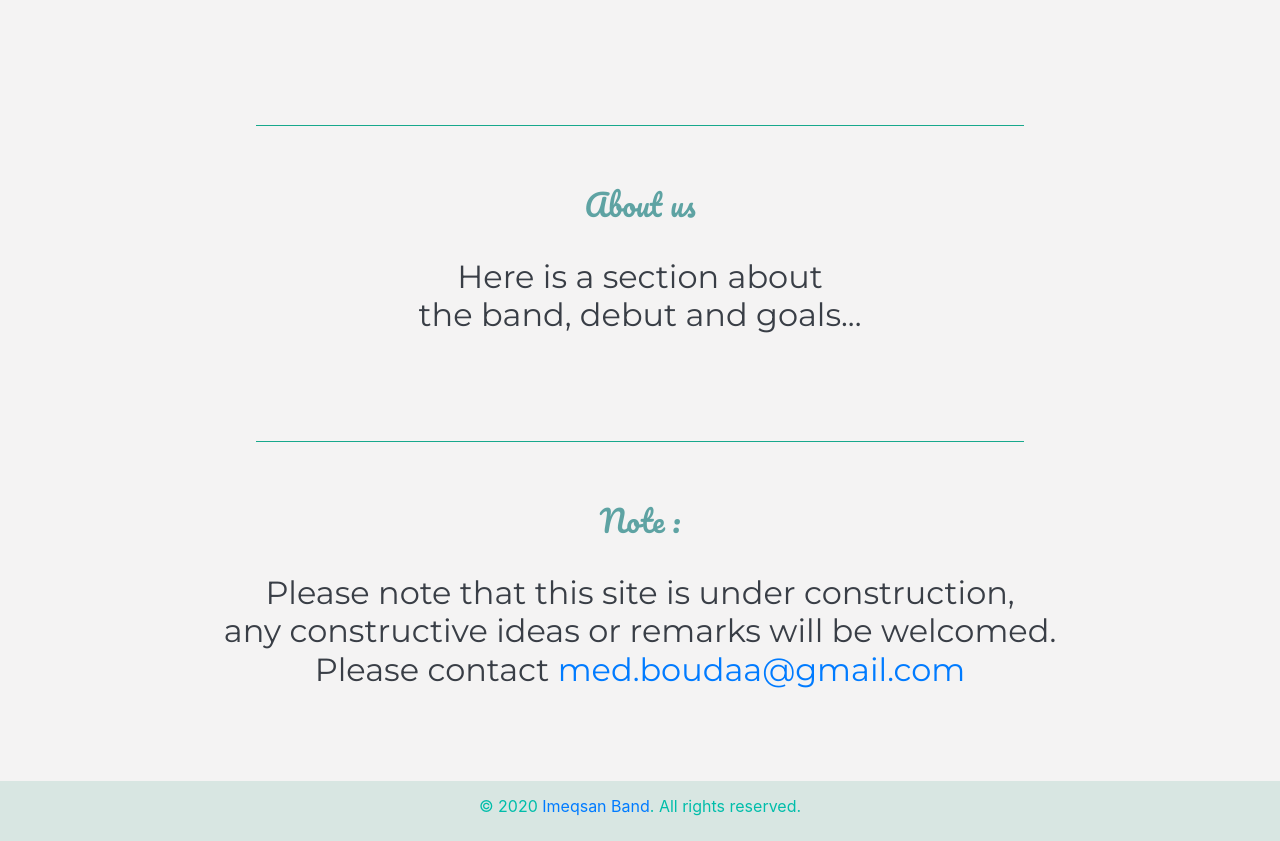
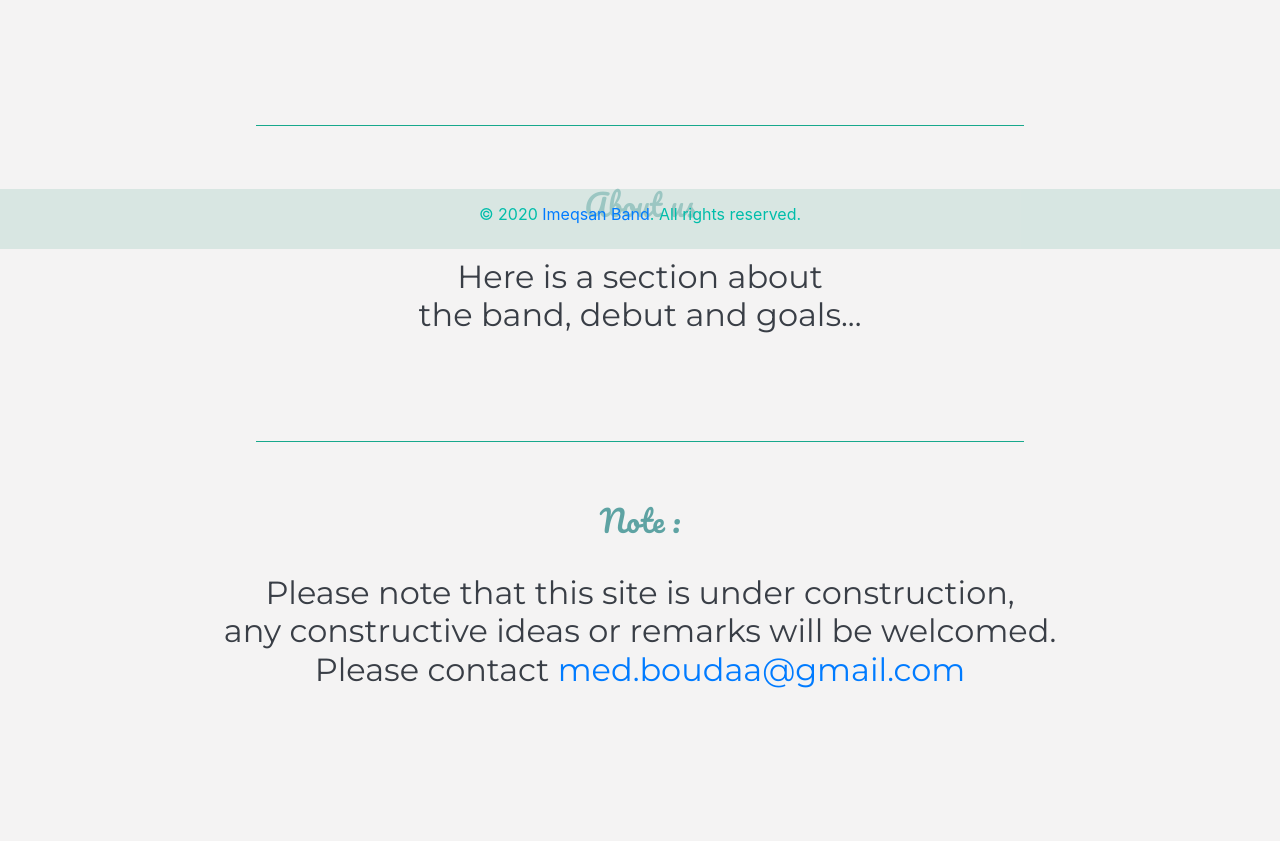
Before and after one commit to MohamedBoudaa/imeqsanband, a PHP site: page / in a window 1280 px wide. Shown: the part 551-1392 px from the top of the page. Run offline with PHP 8.4, Linux system fonts and the light colour scheme; some web fonts are replaced.

Commit message:
Update styles.css

```diff
--- a/styles.css
+++ b/styles.css
@@ -92,7 +92,8 @@ a:hover{
 /*--------------------------------------------------------------------------------*/
 
 .footer{
-
+    position: fixed;
+    bottom: 0px;
     width: 100% ! important;
     height: 60px;
     background-color: rgba(197, 222, 215,0.6);
```
